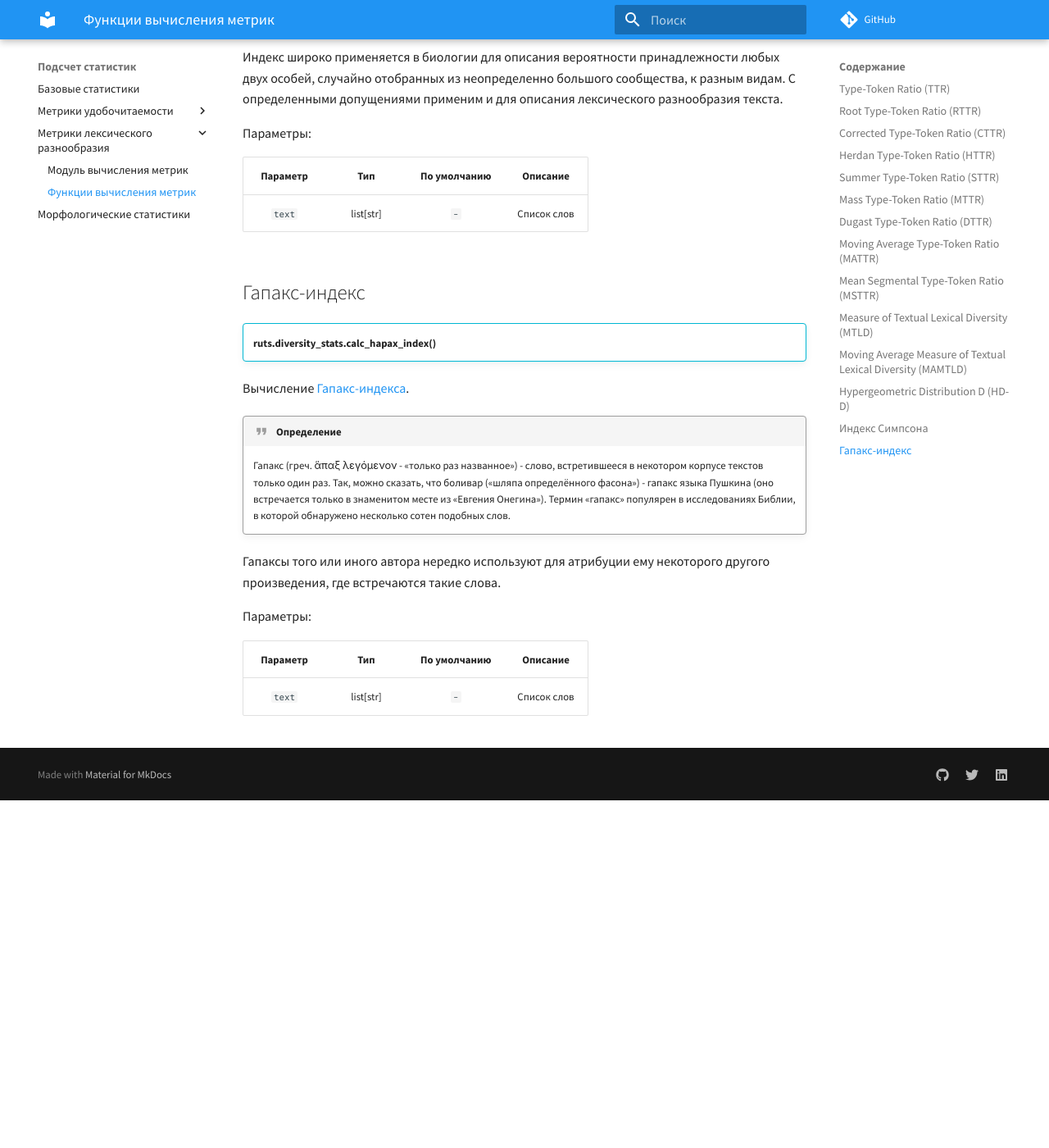
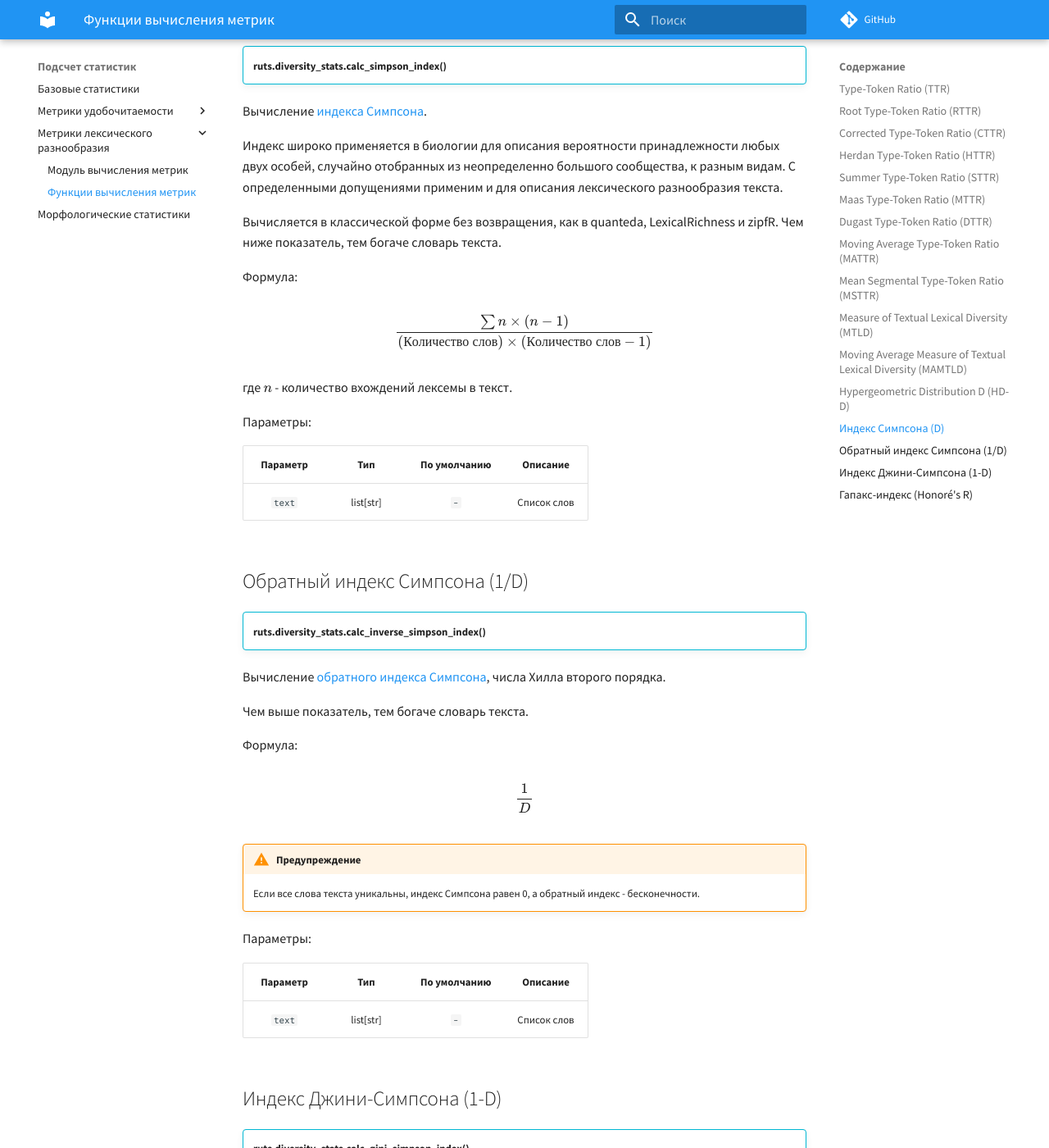
Before and after one commit to SergeyShk/ruTS, an MkDocs documentation site: the page built from docs/stats/diversity_stats_funcs.md, in a window 1280 px wide and 1400 px high, scrolled down 7022 px. Shown: the whole window at 82% size. Built offline with MkDocs 1.6.1 and Material for MkDocs 9.7.7, drawn with Linux system fonts in a browser that asks for light colours; a script that is not in the unit is left out; comment, search, counter and statistics services are not loaded; before the commit the page ends 7998 px from its top, so only the background shows below that; some of the changed text lies outside the part shown.

Commit message:
Исправить пороги слогов и букв, индексы Симпсона и Оноре
Замечания из раздела 3 дорожной карты:

* пороги сложного и длинного слова вынесены в параметры BasicStats,
  добавлены методы count_words_by_syllables и count_words_by_letters;
  SMOG считается по словам от 5 слогов, LIX - по словам от 7 букв
* индекс Симпсона считается по спектру частот за линейное время и
  возвращает классическую величину D, обратный индекс (1/D) и индекс
  Джини-Симпсона (1-D) вынесены в отдельные функции
* гапакс-индекс задокументирован как Honoré's R, считается по
  натуральному логарифму и возвращает бесконечность, если все слова
  текста - гапаксы; добавлен псевдоним honore_r
* исправлена опечатка в названии метрики Maas
* при работе с Doc отфильтровываются знаки препинания и пробелы
* HD-D возвращает nan для текстов короче 50 слов
* из навигации документации убрана мёртвая ссылка на API

Co-Authored-By: Claude Opus 5 (1M context) <noreply@anthropic.com>

```diff
--- a/docs/stats/diversity_stats_funcs.md
+++ b/docs/stats/diversity_stats_funcs.md
@@ -105,14 +105,14 @@ $$
 | :------: | :-: | :----------: | :------: |
 | `text` | list[str] | `-` | Список слов |
 
-## Mass Type-Token Ratio (MTTR)
+## Maas Type-Token Ratio (MTTR)
 
 !!! info ""
     **ruts.diversity_stats.calc_mttr()**
 
-Вычисление метрики Mass Type-Token Ratio (MTTR).
+Вычисление метрики Maas Type-Token Ratio (MTTR).
 
-Модификация метрики TTR с использованием логарифмической функции (1966, Mass). Наиболее стабильная метрика в отношении длины текста.
+Модификация метрики TTR с использованием логарифмической функции (1972, Maas). Наиболее стабильная метрика в отношении длины текста.
 
 Формула:
 
@@ -245,6 +245,9 @@ $$
 2. Вычисление метрики TTR для каждого сегмента
 3. Усреднение метрик
 
+!!! warning "Предупреждение"
+    Для текстов короче 50 слов метрика не определена, функция возвращает `nan`.
+
 Параметры:
 
 | Параметр | Тип | По умолчанию | Описание |
@@ -252,14 +255,24 @@ $$
 | `text` | list[str] | `-` | Список слов |
 | `sample_size` | int | `-` | Длина сегмента |
 
-## Индекс Симпсона
+## Индекс Симпсона (D)
 
 !!! info ""
     **ruts.diversity_stats.calc_simpson_index()**
 
-Вычисление [индекса Симпсона](https://ru.qaz.wiki/wiki/Diversity_index#Simpson_index).
+Вычисление [индекса Симпсона](https://en.wikipedia.org/wiki/Diversity_index#Simpson_index).
 
 Индекс широко применяется в биологии для описания вероятности принадлежности любых двух особей, случайно отобранных из неопределенно большого сообщества, к разным видам. С определенными допущениями применим и для описания лексического разнообразия текста.
+
+Вычисляется в классической форме без возвращения, как в quanteda, LexicalRichness и zipfR. Чем ниже показатель, тем богаче словарь текста.
+
+Формула:
+
+$$
+\frac{\sum n\times(n-1)}{\textrm{(Количество слов)}\times(\textrm{Количество слов}-1)}
+$$
+
+где $n$ - количество вхождений лексемы в текст.
 
 Параметры:
 
@@ -267,10 +280,55 @@ $$
 | :------: | :-: | :----------: | :------: |
 | `text` | list[str] | `-` | Список слов |
 
-## Гапакс-индекс
+## Обратный индекс Симпсона (1/D)
 
 !!! info ""
-    **ruts.diversity_stats.calc_hapax_index()**
+    **ruts.diversity_stats.calc_inverse_simpson_index()**
+
+Вычисление [обратного индекса Симпсона](https://en.wikipedia.org/wiki/Diversity_index#Inverse_Simpson_index), числа Хилла второго порядка.
+
+Чем выше показатель, тем богаче словарь текста.
+
+Формула:
+
+$$
+\frac{1}{D}
+$$
+
+!!! warning "Предупреждение"
+    Если все слова текста уникальны, индекс Симпсона равен 0, а обратный индекс - бесконечности.
+
+Параметры:
+
+| Параметр | Тип | По умолчанию | Описание |
+| :------: | :-: | :----------: | :------: |
+| `text` | list[str] | `-` | Список слов |
+
+## Индекс Джини-Симпсона (1-D)
+
+!!! info ""
+    **ruts.diversity_stats.calc_gini_simpson_index()**
+
+Вычисление [индекса Джини-Симпсона](https://en.wikipedia.org/wiki/Diversity_index#Gini–Simpson_index).
+
+Вероятность того, что два случайно выбранных слова текста окажутся разными. Чем выше показатель, тем богаче словарь текста.
+
+Формула:
+
+$$
+1-D
+$$
+
+Параметры:
+
+| Параметр | Тип | По умолчанию | Описание |
+| :------: | :-: | :----------: | :------: |
+| `text` | list[str] | `-` | Список слов |
+
+## Гапакс-индекс (Honoré's R)
+
+!!! info ""
+    **ruts.diversity_stats.calc_hapax_index()**, псевдоним **ruts.diversity_stats.calc_honore_r()**
 
 Вычисление [Гапакс-индекса](https://ru.wikipedia.org/wiki/Гапакс).
 
@@ -280,6 +338,17 @@ $$
 
 Гапаксы того или иного автора нередко используют для атрибуции ему некоторого другого произведения, где встречаются такие слова.
 
+Метрика совпадает с мерой Оноре (1979). Используется натуральный логарифм, как в zipfR и textcomplexity.
+
+Формула:
+
+$$
+100\times\frac{\ln {\textrm{(Количество слов)}}}{1-\frac{\textrm{Количество гапаксов}}{\textrm{Количество лексем}}}
+$$
+
+!!! warning "Предупреждение"
+    Если все слова текста являются гапаксами, значение индекса равно бесконечности.
+
 Параметры:
 
 | Параметр | Тип | По умолчанию | Описание |
--- a/mkdocs.yml
+++ b/mkdocs.yml
@@ -28,7 +28,6 @@ nav:
         - Дерево слов: visualizers/word_tree.md
     - Компоненты:
         - Компоненты: components.md
-    - API: "https://ruts-api.herokuapp.com/docs"
 
 theme:
   name: material
--- a/pyproject.toml
+++ b/pyproject.toml
@@ -1,6 +1,6 @@
 [project]
 name = "ruts"
-version = "0.9.0"
+version = "0.10.0.dev1"
 description = "Russian Texts Statistics"
 readme = "README.md"
 requires-python = ">=3.11"
```
Also changed, not shown: README.en.md (+12 -8 lines), README.md (+12 -8 lines), docs/stats/basic_stats.md (+25 -0 lines), docs/stats/diversity_stats.md (+21 -14 lines), docs/stats/readability_stats.md (+4 -4 lines), docs/stats/readability_stats_funcs.md (+6 -0 lines), 10 other files.
